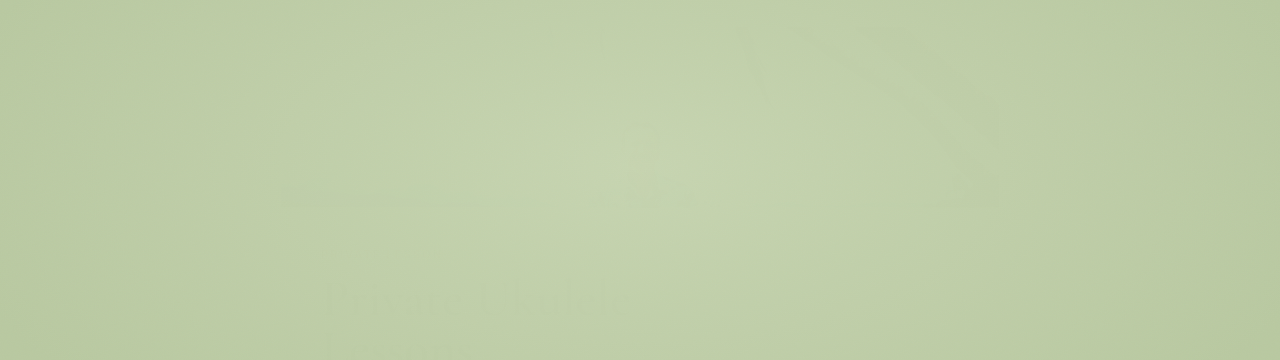
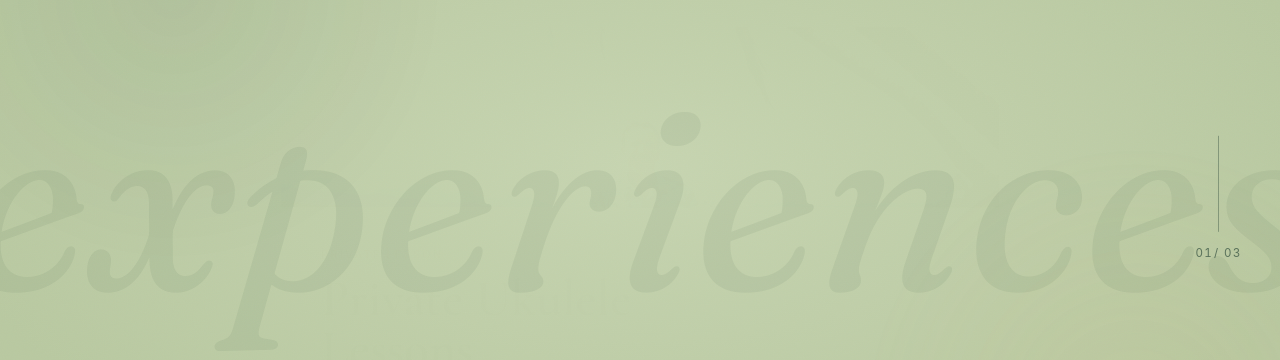
Before and after one commit to karinrub/maui-lessons, a React (Vite) app: page / in a window 1280 px wide. Shown: the part 1000-1360 px from the top of the page. Built offline with nearby package versions, Linux system fonts and the light colour scheme.

Commit message:
feat(home): deck ambient motion — drifting washes, ghost word parallax, progress rail
Co-Authored-By: Claude Fable 5 <noreply@anthropic.com>

```diff
--- a/src/components/home/StackedServicesDeck.css
+++ b/src/components/home/StackedServicesDeck.css
@@ -49,6 +49,97 @@
     clamp(16px, 2.6svh, 32px)
     clamp(16px, 4vw, 56px)
     clamp(20px, 3.5svh, 40px);
+}
+
+/* Ambient washes: pure radial-gradients (no blur filter — cheap), animated
+   by transform only, clipped by the pin's overflow. */
+.stacked-services-deck__blob {
+  position: absolute;
+  z-index: 0;
+  width: clamp(320px, 46vw, 720px);
+  aspect-ratio: 1;
+  border-radius: 50%;
+  opacity: 0.12;
+  pointer-events: none;
+  will-change: transform;
+}
+
+.stacked-services-deck__blob--jungle {
+  top: -12%;
+  left: -10%;
+  background: radial-gradient(circle, rgba(23, 53, 42, 0.5) 0%, rgba(23, 53, 42, 0) 68%);
+}
+
+.stacked-services-deck__blob--amber {
+  right: -12%;
+  bottom: -14%;
+  background: radial-gradient(circle, rgba(220, 184, 119, 0.65) 0%, rgba(220, 184, 119, 0) 68%);
+}
+
+/* Oversized ghost word behind the cards; CSS `translate` centers it so the
+   GSAP transform (yPercent parallax) composes with it instead of clobbering. */
+.stacked-services-deck__ghost {
+  position: absolute;
+  z-index: 1;
+  top: 50%;
+  left: 50%;
+  translate: -50% -50%;
+  color: rgba(23, 53, 42, 0.06);
+  font-family: "Fraunces", "Cormorant Garamond", Georgia, "Times New Roman", serif;
+  font-size: clamp(8rem, 20vw, 20rem);
+  font-style: italic;
+  font-weight: 700;
+  line-height: 1;
+  white-space: nowrap;
+  pointer-events: none;
+  user-select: none;
+  will-change: transform;
+}
+
+/* Stage progress rail: thin line + 01/03 counter. Nums stack absolutely and
+   crossfade via the scrubbed deck timeline; first is visible by default so
+   reduced motion shows a correct static "01 / 03". */
+.stacked-services-deck__progress {
+  position: absolute;
+  z-index: 3;
+  top: 50%;
+  right: clamp(18px, 3vw, 40px);
+  display: flex;
+  flex-direction: column;
+  align-items: center;
+  gap: 0.9rem;
+  translate: 0 -50%;
+  pointer-events: none;
+}
+
+.stacked-services-deck__progress-line {
+  width: 1px;
+  height: clamp(72px, 12svh, 120px);
+  background: rgba(23, 53, 42, 0.35);
+}
+
+.stacked-services-deck__progress-count {
+  position: relative;
+  display: flex;
+  align-items: baseline;
+  color: rgba(23, 53, 42, 0.6);
+  font-size: 0.72rem;
+  font-variant-numeric: tabular-nums;
+  letter-spacing: 0.12em;
+}
+
+.stacked-services-deck__progress-num {
+  position: absolute;
+  left: 0;
+  opacity: 0;
+}
+
+.stacked-services-deck__progress-num:first-child {
+  opacity: 1;
+}
+
+.stacked-services-deck__progress-total {
+  margin-left: 1.6em;
 }
 
 .stacked-services-deck__canvas {
@@ -267,6 +358,10 @@
     padding: clamp(20px, 4svh, 36px) 14px;
   }
 
+  .stacked-services-deck__progress {
+    display: none;
+  }
+
   .stacked-services-deck__canvas {
     width: 100%;
   }
--- a/src/components/home/StackedServicesDeck.tsx
+++ b/src/components/home/StackedServicesDeck.tsx
@@ -56,6 +56,10 @@ export default function StackedServicesDeck({ scrollSequence }: StackedServicesD
   const canvasRef = useRef<HTMLDivElement>(null)
   const cardsShellRef = useRef<HTMLDivElement>(null)
   const cardsRef = useRef<HTMLElement[]>([])
+  const ghostRef = useRef<HTMLDivElement>(null)
+  const blobOneRef = useRef<HTMLDivElement>(null)
+  const blobTwoRef = useRef<HTMLDivElement>(null)
+  const progressNumsRef = useRef<HTMLSpanElement[]>([])
 
   useLayoutEffect(() => {
     const section = sectionRef.current
@@ -125,8 +129,8 @@ export default function StackedServicesDeck({ scrollSequence }: StackedServicesD
         sectionEl: sectionElement,
         pinEl: pinElement,
         end: '+=320%',
-        buildTimeline: () =>
-          gsap
+        buildTimeline: () => {
+          const tl = gsap
             .timeline({ paused: true })
             .addLabel('start')
             .to(secondCard, { ...stackPositions.second, duration: 0.58, ease: 'power2.out' }, 'start')
@@ -160,7 +164,32 @@ export default function StackedServicesDeck({ scrollSequence }: StackedServicesD
               'swap2',
             )
             .to(secondCard, { opacity: 0, duration: 0.3, ease: 'none' }, 'swap2+=0.7')
-            .to(thirdCard, { ...stackPositions.front, yPercent: 0, duration: 1, ease: 'none' }, 'swap2'),
+            .to(thirdCard, { ...stackPositions.front, yPercent: 0, duration: 1, ease: 'none' }, 'swap2')
+
+          // Progress counter: crossfade 01→02 and 02→03 halfway through each
+          // card swap, riding the same scrubbed timeline as the cards.
+          const nums = progressNumsRef.current
+          if (nums.length === 3) {
+            tl.to(nums[0], { autoAlpha: 0, duration: 0.2, ease: 'none' }, 'swap1+=0.5')
+              .to(nums[1], { autoAlpha: 1, duration: 0.2, ease: 'none' }, 'swap1+=0.5')
+              .to(nums[1], { autoAlpha: 0, duration: 0.2, ease: 'none' }, 'swap2+=0.5')
+              .to(nums[2], { autoAlpha: 1, duration: 0.2, ease: 'none' }, 'swap2+=0.5')
+          }
+
+          // Ghost word parallax spanning the full pin: added last, with the
+          // timeline's already-final duration, so it never extends the scrub.
+          const ghost = ghostRef.current
+          if (ghost) {
+            tl.fromTo(
+              ghost,
+              { yPercent: 10 },
+              { yPercent: -10, duration: tl.duration(), ease: 'none' },
+              0,
+            )
+          }
+
+          return tl
+        },
       })
     }
 
@@ -170,6 +199,61 @@ export default function StackedServicesDeck({ scrollSequence }: StackedServicesD
       stackContext?.revert()
     }
   }, [prefersReducedMotion, scrollSequence])
+
+  // Ambient drifting washes: two blurred-gradient blobs on slow yoyo loops.
+  // Gated by IntersectionObserver (same reasoning as MeetAaron's gating:
+  // pin-spacer geometry above keeps shifting, so visibility observation is
+  // more robust than scroll-position triggers) so they cost nothing while
+  // the section is off-screen. Reduced motion: blobs stay static.
+  useLayoutEffect(() => {
+    const section = sectionRef.current
+    const blobOne = blobOneRef.current
+    const blobTwo = blobTwoRef.current
+
+    if (!section || !blobOne || !blobTwo || prefersReducedMotion) {
+      return
+    }
+
+    const tweens = [
+      gsap.to(blobOne, {
+        xPercent: 14,
+        yPercent: -10,
+        duration: 34,
+        ease: 'sine.inOut',
+        yoyo: true,
+        repeat: -1,
+        paused: true,
+      }),
+      gsap.to(blobTwo, {
+        xPercent: -12,
+        yPercent: 12,
+        duration: 40,
+        ease: 'sine.inOut',
+        yoyo: true,
+        repeat: -1,
+        paused: true,
+      }),
+    ]
+
+    const observer = new IntersectionObserver(
+      ([entry]) => {
+        tweens.forEach((tween) => {
+          if (entry.isIntersecting) {
+            tween.play()
+          } else {
+            tween.pause()
+          }
+        })
+      },
+      { threshold: 0 },
+    )
+    observer.observe(section)
+
+    return () => {
+      observer.disconnect()
+      tweens.forEach((tween) => tween.kill())
+    }
+  }, [prefersReducedMotion])
 
   return (
     <section
@@ -184,6 +268,19 @@ export default function StackedServicesDeck({ scrollSequence }: StackedServicesD
     >
       <div ref={pinRef} className="stacked-services-deck__pin">
         <div className="stacked-services-deck__stage">
+          <div
+            ref={blobOneRef}
+            className="stacked-services-deck__blob stacked-services-deck__blob--jungle"
+            aria-hidden="true"
+          />
+          <div
+            ref={blobTwoRef}
+            className="stacked-services-deck__blob stacked-services-deck__blob--amber"
+            aria-hidden="true"
+          />
+          <div ref={ghostRef} className="stacked-services-deck__ghost" aria-hidden="true">
+            experiences
+          </div>
           <div ref={canvasRef} className="stacked-services-deck__canvas">
             <div
               ref={cardsShellRef}
@@ -233,6 +330,25 @@ export default function StackedServicesDeck({ scrollSequence }: StackedServicesD
               ))}
             </div>
           </div>
+          <div className="stacked-services-deck__progress" aria-hidden="true">
+            <span className="stacked-services-deck__progress-line" />
+            <span className="stacked-services-deck__progress-count">
+              {['01', '02', '03'].map((num, index) => (
+                <span
+                  key={num}
+                  ref={(element) => {
+                    if (element) {
+                      progressNumsRef.current[index] = element
+                    }
+                  }}
+                  className="stacked-services-deck__progress-num"
+                >
+                  {num}
+                </span>
+              ))}
+              <span className="stacked-services-deck__progress-total">/ 03</span>
+            </span>
+          </div>
         </div>
       </div>
     </section>
```
